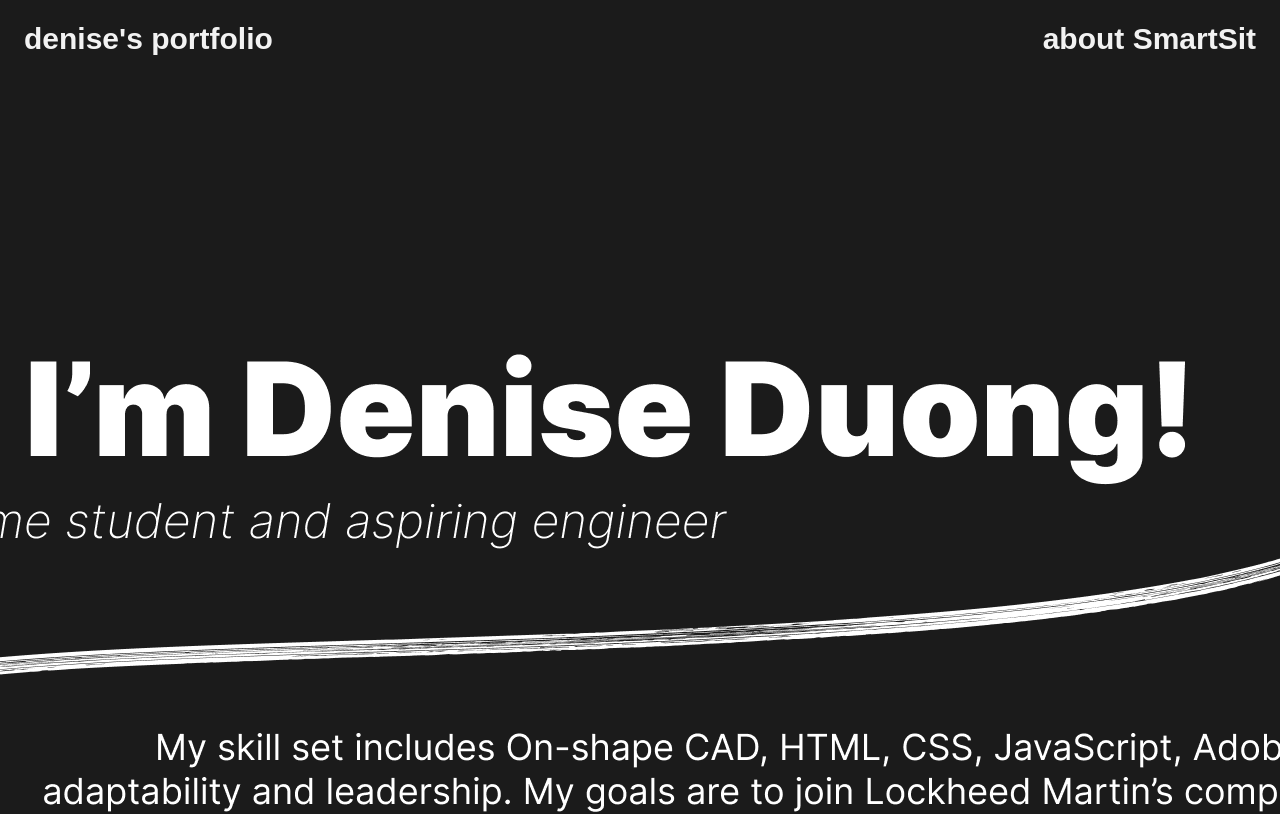
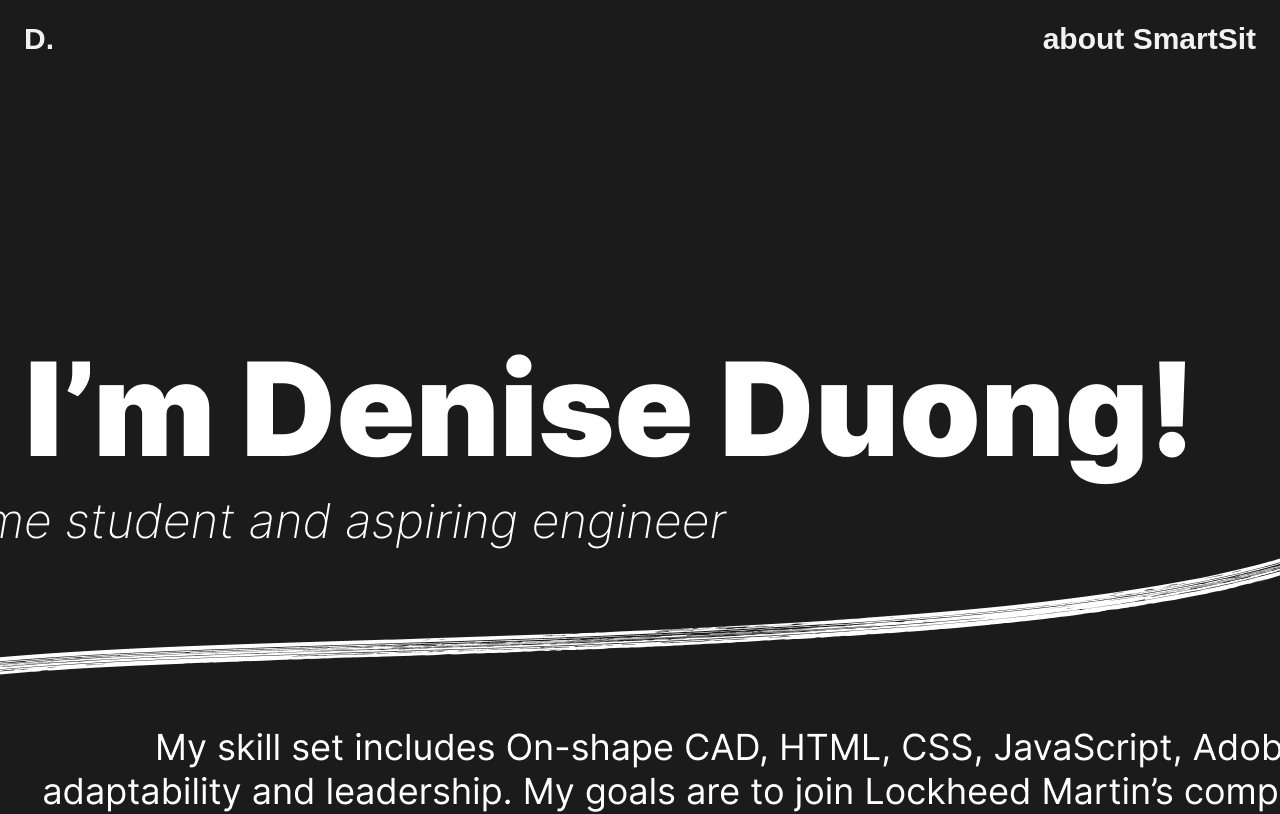
Before and after one commit to ddjin/Cohort11-Final-Proj, a plain HTML site: page index.html in a window 1280 px wide. Shown: the top 814 px of the page. Drawn offline with Linux system fonts and the light colour scheme; a web font is replaced by a local one.

Commit message:
textcommit

```diff
--- a/index.html
+++ b/index.html
@@ -12,7 +12,7 @@
 <body>
 
   <div class="topnav">
-    <a class="active" href="index.html">denise's portfolio</a>
+    <a class="active" href="index.html">D.</a>
     <div class="topnav-right">
     <a href="journey.html">about SmartSit</a>
     </div>
```
